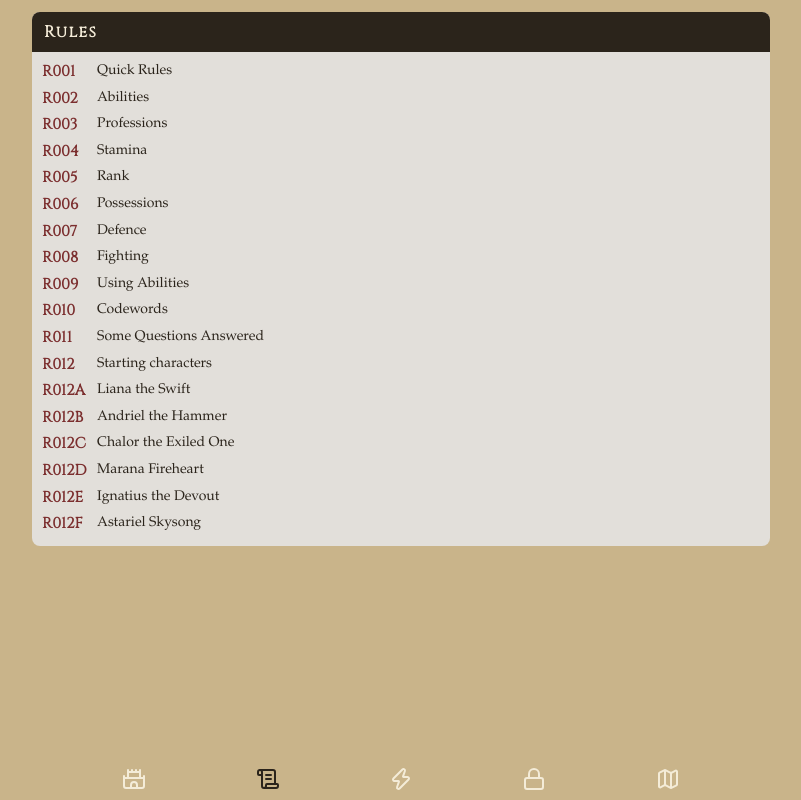
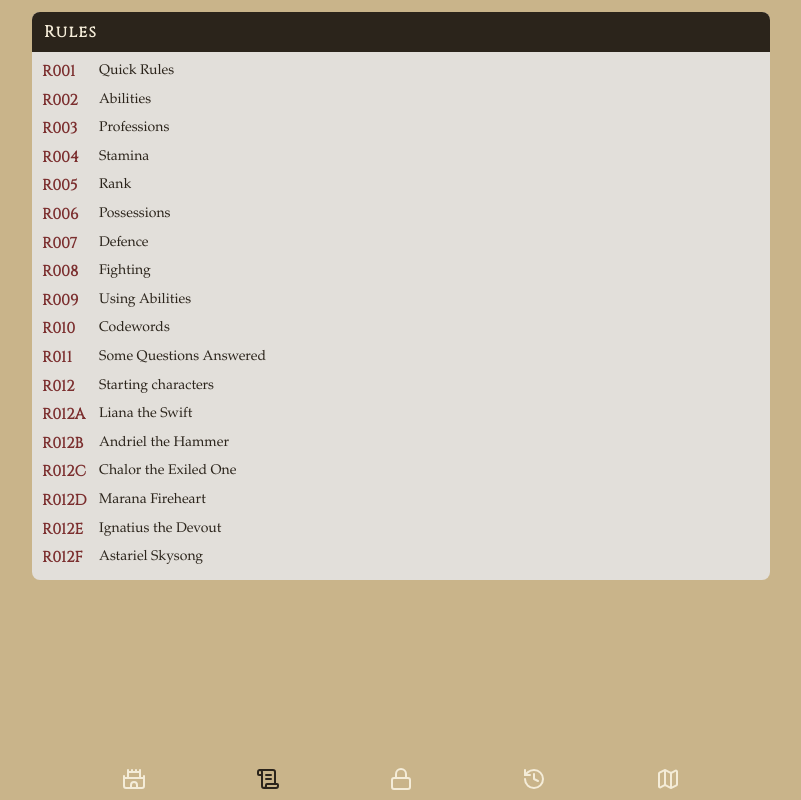
Before and after one commit to BroBuddy/Fabled-Lands, a React (Vite) app: page /rule in a window 1280 px wide. Shown: the whole page, without its empty margins (239-1040 px from the left). Built offline with nearby package versions, Linux system fonts and the light colour scheme.

Commit message:
added history area

```diff
--- a/src/components/NavBar.tsx
+++ b/src/components/NavBar.tsx
@@ -1,5 +1,5 @@
 import { NavLink, useLocation } from "react-router-dom";
-import { ScrollText, Castle, Zap, Map, Lock } from "lucide-react";
+import { ScrollText, Castle, Map, Lock, History } from "lucide-react";
 import type { ReactNode } from "react";
 import styles from "./NavBar.module.scss";
 
@@ -12,8 +12,8 @@ type Links = {
 const links: Links[] = [
   { to: "/", icon: <Castle /> },
   { to: "/rule", icon: <ScrollText /> },
-  { to: "/event", icon: <Zap /> },
   { to: "/codewords", icon: <Lock /> },
+  { to: "/history", icon: <History /> },
   { to: "/map", icon: <Map /> },
 ];
 
--- a/src/components/TagList.tsx
+++ b/src/components/TagList.tsx
@@ -4,9 +4,9 @@ import { Link } from "react-router-dom";
 
 function TagList({ tags }: { tags: TagSheet[] }) {
   return (
-    <div className="flex flex-col gap-5">
+    <div className="flex flex-col gap-7">
       {tags.map((item: TagSheet, index: number) => (
-        <div key={index} className="flex flex-row gap-5">
+        <div key={index} className="flex flex-row gap-7">
           <span className="w-5">
             <Link to={tagToPath(item.tag)}>{item.tag}</Link>
           </span>
--- a/src/features/event/pages/EventDetailPage.tsx
+++ b/src/features/event/pages/EventDetailPage.tsx
@@ -5,11 +5,19 @@ import ListTable from "@/components/ListTable";
 import { parseLinks } from "@/lib/parseLinks";
 import { ChevronLeftCircle, ChevronRightCircle } from "lucide-react";
 import { ParagraphImage } from "@/components/ParagraphImage";
+import { useHistory } from "@/hooks/useHistory";
+import { useEffect } from "react";
 
 const EventDetailPage = () => {
   const { tag } = useParams();
   const { getEventByTag } = useEventService();
   const event = getEventByTag(tag as string);
+  const { addToHistory } = useHistory();
+
+  useEffect(() => {
+    if (!event) return;
+    addToHistory(event.tag, event.title);
+  }, [addToHistory, event]);
 
   if (!event) return null;
 
--- /dev/null
+++ b/src/hooks/useHistory.ts
@@ -0,0 +1,18 @@
+import type { TagItem } from "@/types/TagTypes";
+
+export const useHistory = () => {
+  const storage: string = "fabled-lands";
+
+  const addToHistory = (tag: string, title: string) => {
+    const history = JSON.parse(localStorage.getItem(storage) || "[]");
+    const filtered = history.filter((item: TagItem) => item.tag !== tag);
+    const updated = [{ tag, title }, ...filtered].slice(0, 20);
+    localStorage.setItem(storage, JSON.stringify(updated));
+  };
+
+  const getHistory = () => {
+    return JSON.parse(localStorage.getItem(storage) || "[]");
+  };
+
+  return { addToHistory, getHistory };
+};
--- /dev/null
+++ b/src/pages/HistoryPage.tsx
@@ -0,0 +1,16 @@
+import Card from "@/components/Card";
+import TagList from "@/components/TagList";
+
+function HistoryPage() {
+  const history = JSON.parse(localStorage.getItem("fabled-lands") || "[]");
+
+  return (
+    <Card title="History">
+      {history.length === 0 && <p>No history yet.</p>}
+
+      <TagList tags={history} />
+    </Card>
+  );
+}
+
+export default HistoryPage;
--- a/src/routes.tsx
+++ b/src/routes.tsx
@@ -8,11 +8,11 @@ const RulePage = lazy(() => import("./features/rule/pages/RulePage"));
 const RuleDetailPage = lazy(
   () => import("./features/rule/pages/RuleDetailPage"),
 );
-const EventPage = lazy(() => import("./features/event/pages/EventPage"));
 const EventDetailPage = lazy(
   () => import("./features/event/pages/EventDetailPage"),
 );
 const CodewordsPage = lazy(() => import("./pages/CodewordsPage"));
+const HistoryPage = lazy(() => import("./pages/HistoryPage"));
 const MapPage = lazy(() => import("./pages/MapPage"));
 
 const router = createBrowserRouter([
@@ -22,9 +22,9 @@ const router = createBrowserRouter([
       { path: "/", element: <GamePage /> },
       { path: "/rule", element: <RulePage /> },
       { path: "/rule/:tag", element: <RuleDetailPage /> },
-      { path: "/event", element: <EventPage /> },
       { path: "/event/:tag", element: <EventDetailPage /> },
       { path: "/codewords", element: <CodewordsPage /> },
+      { path: "/history", element: <HistoryPage /> },
       { path: "/map", element: <MapPage /> },
     ],
   },
```
Also changed, not shown: 4 other files (tests, documents, lock files or other folders).
